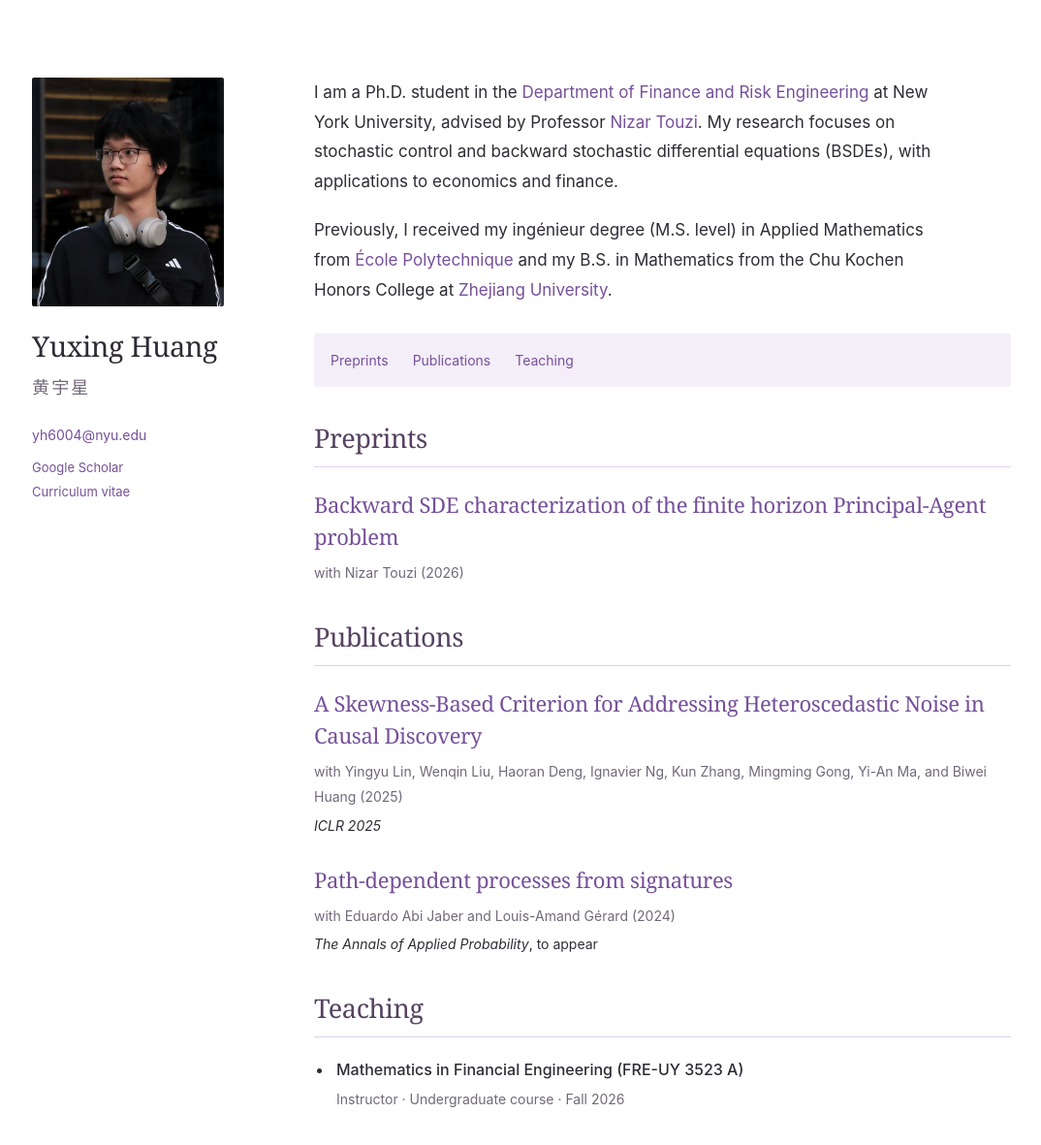
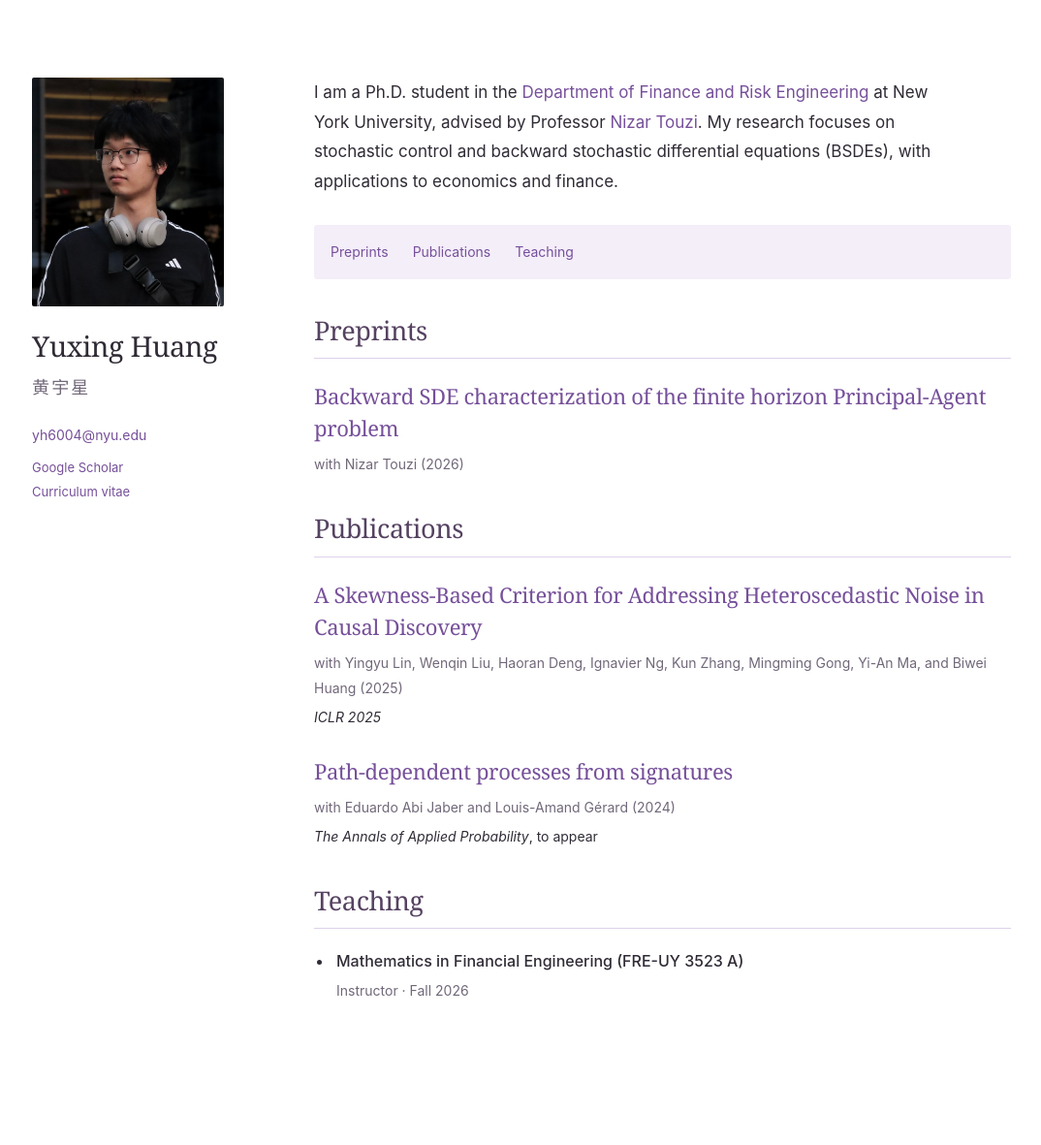
Before and after one commit to YuxingMath/yuxingmath.github.io, a Jekyll site: the page built from _pages/about.md, in a window 1280 px wide and 1235 px high. Shown: the top 1181 px of the window at 97% size, without its empty margins (102-1176 px from the left). Built offline with Jekyll 4.4.1, drawn with Linux system fonts in a browser that asks for light colours.

Commit message:
Simplify homepage introduction and teaching entry
* Remove education paragraph from homepage

* Remove undergraduate label from teaching entry

```diff
--- a/_data/teaching.yml
+++ b/_data/teaching.yml
@@ -1,5 +1,4 @@
 - course: Mathematics in Financial Engineering
   code: FRE-UY 3523 A
   role: Instructor
-  level: Undergraduate course
   term: Fall 2026
--- a/_pages/about.md
+++ b/_pages/about.md
@@ -9,5 +9,3 @@ redirect_from:
 ---
 
 I am a Ph.D. student in the [Department of Finance and Risk Engineering](https://engineering.nyu.edu/academics/departments/finance-and-risk-engineering) at New York University, advised by Professor [Nizar Touzi](https://engineering.nyu.edu/faculty/nizar-touzi). My research focuses on stochastic control and backward stochastic differential equations (BSDEs), with applications to economics and finance.
-
-Previously, I received my ingénieur degree (M.S. level) in Applied Mathematics from [École Polytechnique](https://www.polytechnique.edu/) and my B.S. in Mathematics from the Chu Kochen Honors College at [Zhejiang University](https://www.zju.edu.cn/english/).
```
Also changed, not shown: README.md (+1 -1 lines).
